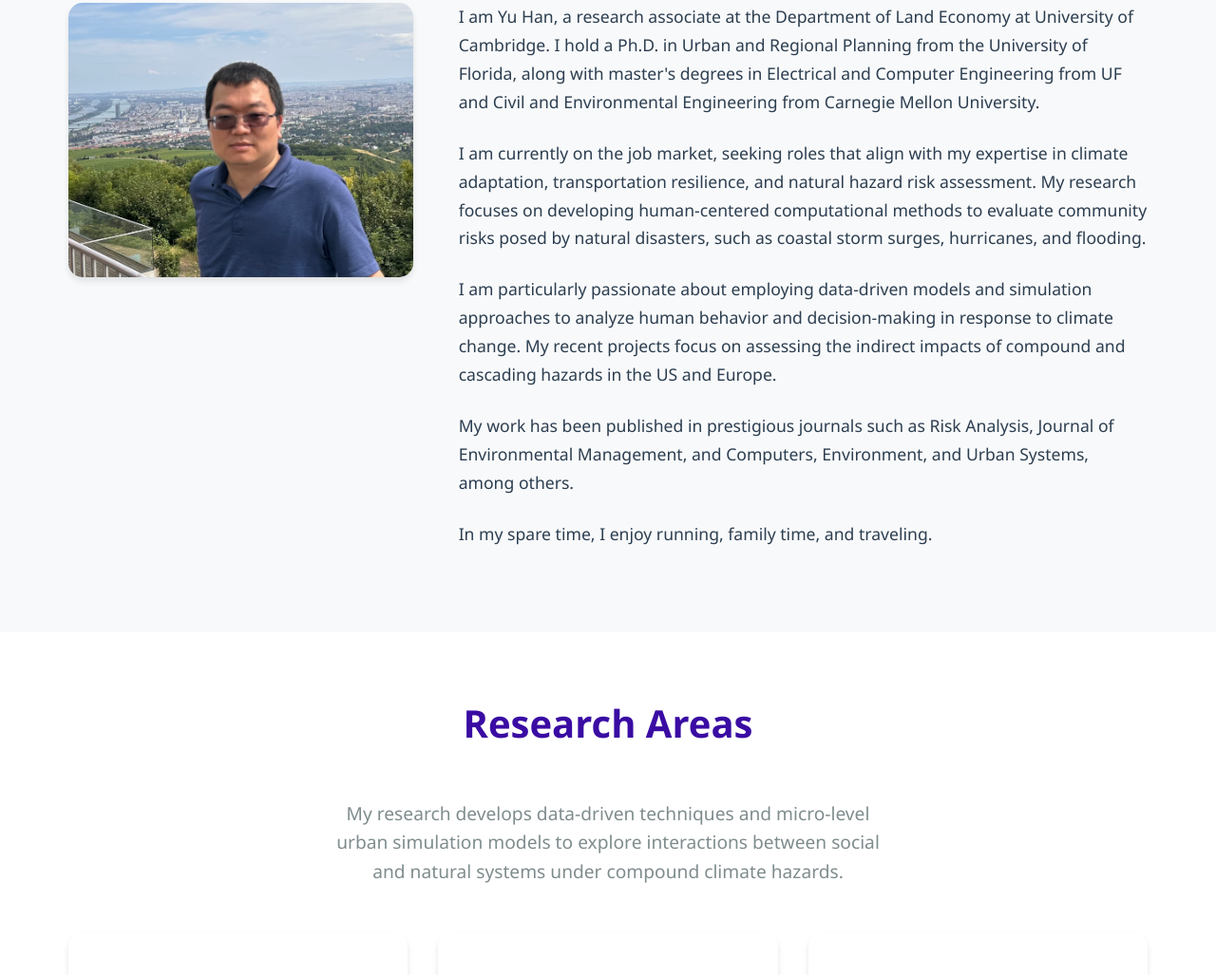
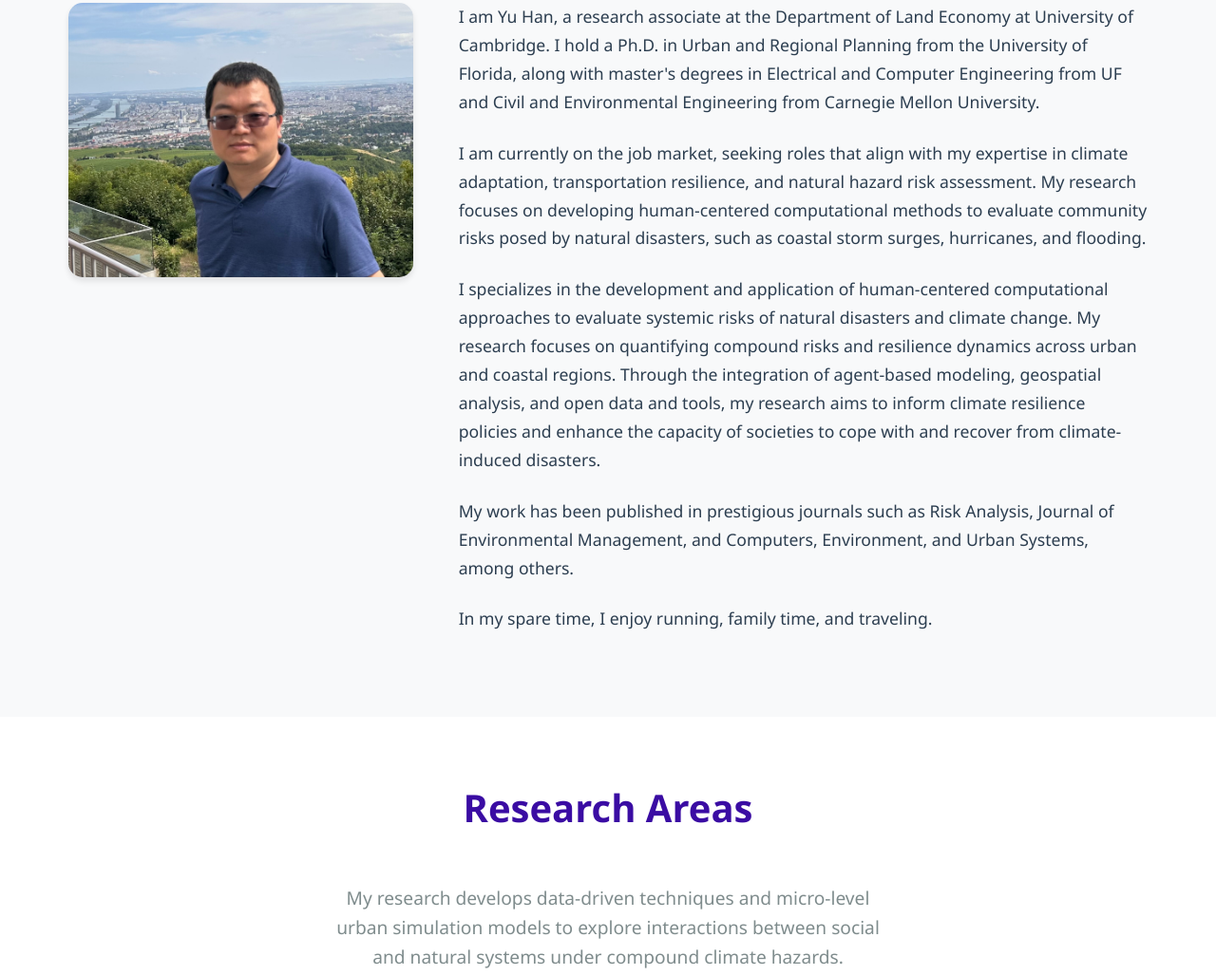
Before and after one commit to yuh2017/yuhan, a plain HTML site: page index.html in a window 1280 px wide. Shown: the part 867-1894 px from the top of the page at 95% size. Drawn offline with Linux system fonts and the light colour scheme.

Commit message:
Update index.html

```diff
--- a/index.html
+++ b/index.html
@@ -518,7 +518,7 @@
 
                         <p>I am currently on the job market, seeking roles that align with my expertise in climate adaptation, transportation resilience, and natural hazard risk assessment. My research focuses on developing human-centered computational methods to evaluate community risks posed by natural disasters, such as coastal storm surges, hurricanes, and flooding.</p>
 
-                        <p>I am particularly passionate about employing data-driven models and simulation approaches to analyze human behavior and decision-making in response to climate change. My recent projects focus on assessing the indirect impacts of compound and cascading hazards in the US and Europe.</p>
+                        <p>I specializes in the development and application of human-centered computational approaches to evaluate systemic risks of natural disasters and climate change. My research focuses on quantifying compound risks and resilience dynamics across urban and coastal regions. Through the integration of agent-based modeling, geospatial analysis, and open data and tools, my research aims to inform climate resilience policies and enhance the capacity of societies to cope with and recover from climate-induced disasters.</p>
 
                         <p>My work has been published in prestigious journals such as Risk Analysis, Journal of Environmental Management, and Computers, Environment, and Urban Systems, among others.</p>
                         <p>In my spare time, I enjoy running, family time, and traveling.</p>
```
